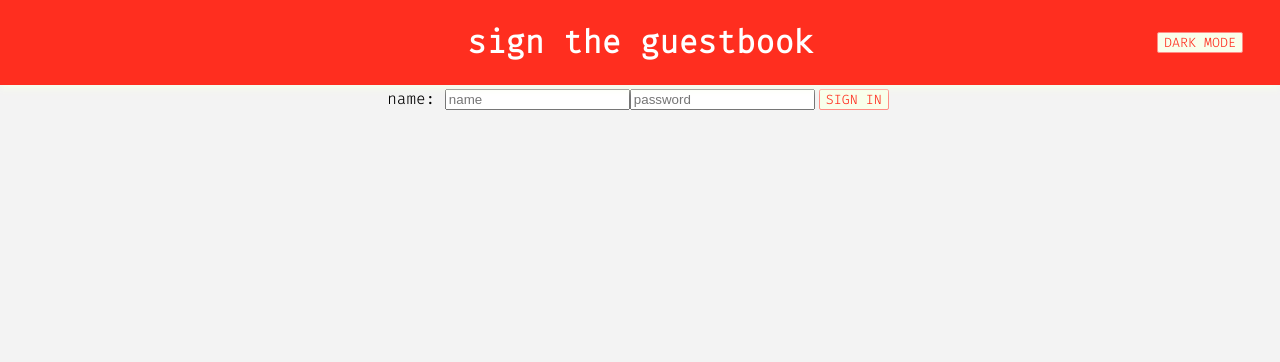
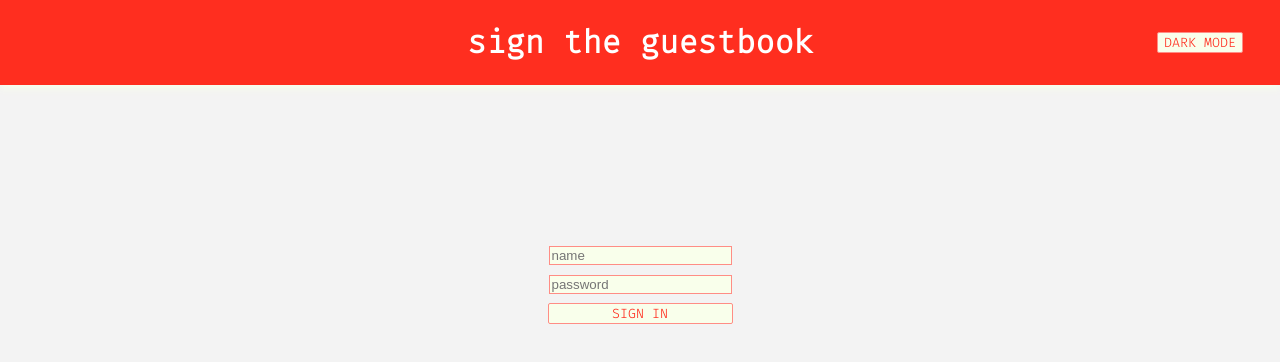
Before and after one commit to ian-ch-jsx/guestbook, a React (Create React App) app: page /auth in a window 1280 px wide. Shown: the top 362 px of the page. Built offline with nearby package versions, Linux system fonts and the light colour scheme.

Commit message:
css fixes

```diff
--- a/src/App.css
+++ b/src/App.css
@@ -3,3 +3,35 @@
   background-color: var(--color-1);
   min-height: 100vh;
 }
+
+input {
+  color: var(--color-6);
+  margin: 5px;
+  border: 1px solid var(--color-3);
+  background-color: var(--color-2);
+}
+
+button {
+  font-family: 'fira code', sans-serif;
+  text-transform: uppercase;
+  background-color: var(--color-2);
+  border: 1px solid var(--color-3);
+  border-radius: 2px;
+  color: var(--color-6);
+  margin: 4px;
+}
+
+button:hover {
+  cursor: pointer;
+  background-color: var(--color-3);
+  color: var(--color-2);
+  border: 1px solid var(--color-4);
+}
+
+textarea {
+  border: 1px solid var(--color-3);
+  height: 100px;
+  width: 200px;
+  background-color: var(--color-2);
+  color: var(--color-6);
+}
--- a/src/components/EntryList/EntryList.css
+++ b/src/components/EntryList/EntryList.css
@@ -1,13 +1,12 @@
 .entry-list {
   display: flex;
   flex-wrap: wrap;
-  margin: auto;
   justify-content: center;
 }
 
 .entry-list span {
   display: flex;
-  margin: 20px;
+  margin: 20px 20px;
   justify-content: center;
   background-color: var(--color-2);
   width: 200px;
--- a/src/components/Guestbook/Guestbook.css
+++ b/src/components/Guestbook/Guestbook.css
@@ -1,52 +1,16 @@
+.form-container {
+  display: flex;
+  justify-content: center;
+  align-items: center;
+  height: 30vh;
+}
+
 .entry-form {
   display: flex;
   flex-direction: column;
   margin: auto;
 }
 
-input {
-  color: var(--color-6);
-}
-
-.name-form {
-  display: flex;
-  justify-content: center;
-  margin: 5px;
-  color: var(--color-6);
-}
-.name-form input {
-  background-color: var(--color-2);
-  color: var(--color-6);
-  border: 1px solid var(--color-3);
-  font-family: 'fira code', sans-serif;
-  width: 200px;
-}
-
-button {
-  font-family: 'fira code', sans-serif;
-  text-transform: uppercase;
-  background-color: var(--color-2);
-  border: 1px solid var(--color-3);
-  border-radius: 2px;
-  color: var(--color-6);
-  margin: 4px;
-}
-
-button:hover {
-  cursor: pointer;
-  background-color: var(--color-3);
-  color: var(--color-2);
-  border: 1px solid var(--color-4);
-}
-
-textarea {
-  border: 1px solid var(--color-3);
-  height: 100px;
-  width: 200px;
-  background-color: var(--color-2);
-  color: var(--color-6);
-}
-
 .form-container h2 {
   color: var(--color-6);
 }
--- a/src/views/Auth/Auth.css
+++ b/src/views/Auth/Auth.css
@@ -0,0 +1,11 @@
+.auth-container {
+  display: flex;
+  justify-content: center;
+  align-items: center;
+  height: 50vh;
+}
+
+.auth-form {
+  display: flex;
+  flex-direction: column;
+}
--- a/src/views/Auth/Auth.jsx
+++ b/src/views/Auth/Auth.jsx
@@ -2,6 +2,7 @@ import { useState } from 'react';
 import { useHistory, useLocation } from 'react-router-dom/';
 import { useTheme } from '../../context/ThemeContext';
 import { useUser } from '../../context/UserContext';
+import './Auth.css';
 
 export default function Auth() {
   const [name, setName] = useState('');
@@ -25,9 +26,8 @@ export default function Auth() {
   };
 
   return (
-    <div className="form-container" data-theme={theme}>
-      <form>
-        <label htmlFor="username">name: </label>
+    <div className="auth-container" data-theme={theme}>
+      <form className="auth-form">
         <input
           id="username"
           placeholder="name"
```
